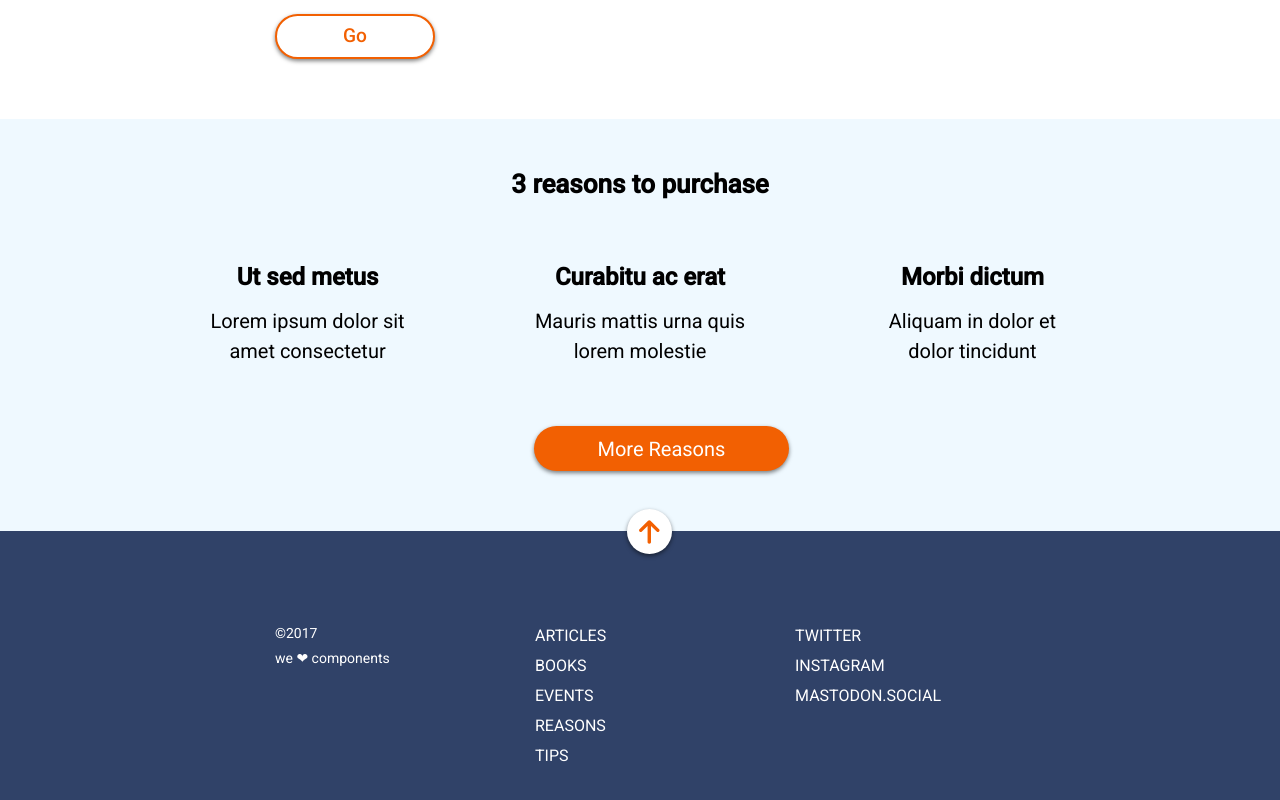
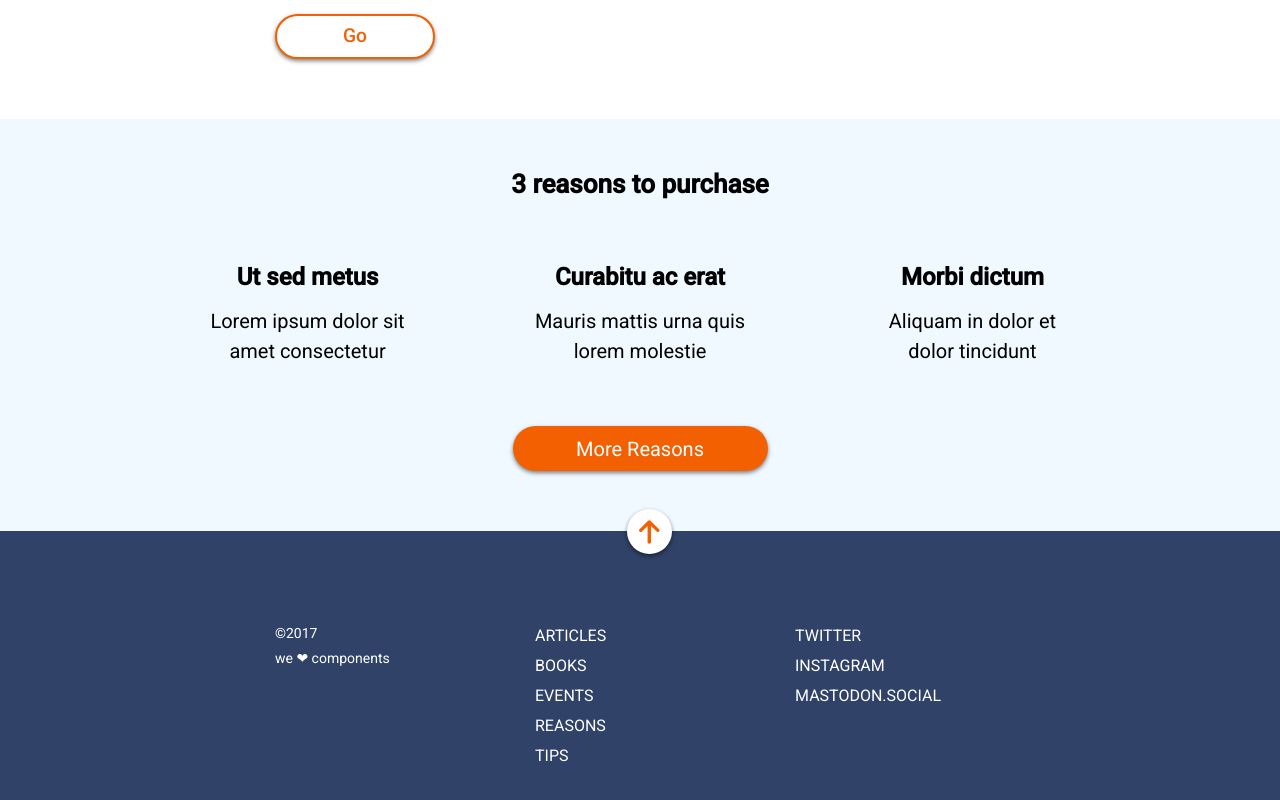
Before and after one commit to maitevillar/modulo-1-evaluacion-final-maitevillar, a website: page docs/index.html in a window 1280 px wide. Shown: the part 1042-1842 px from the top of the page. Drawn offline with nearby package versions, Linux system fonts and the light colour scheme; files that its build step writes are made by us from their sources.

Commit message:
finished

```diff
--- a/_src/assets/scss/layout/_section.scss
+++ b/_src/assets/scss/layout/_section.scss
@@ -131,7 +131,7 @@
 
         & .button-section {
             text-align: center;
-            align-self: end;
+            justify-self: center;
             grid-row: 5/6;
             grid-column: 2/3;
             width: 184px;
```
